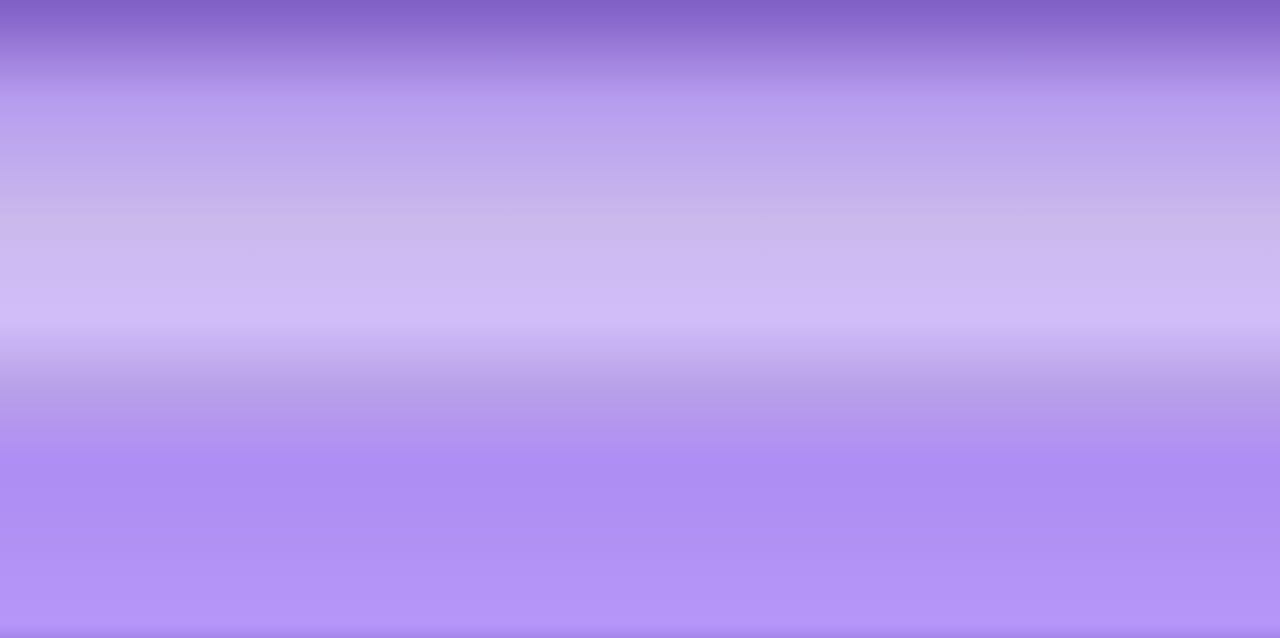
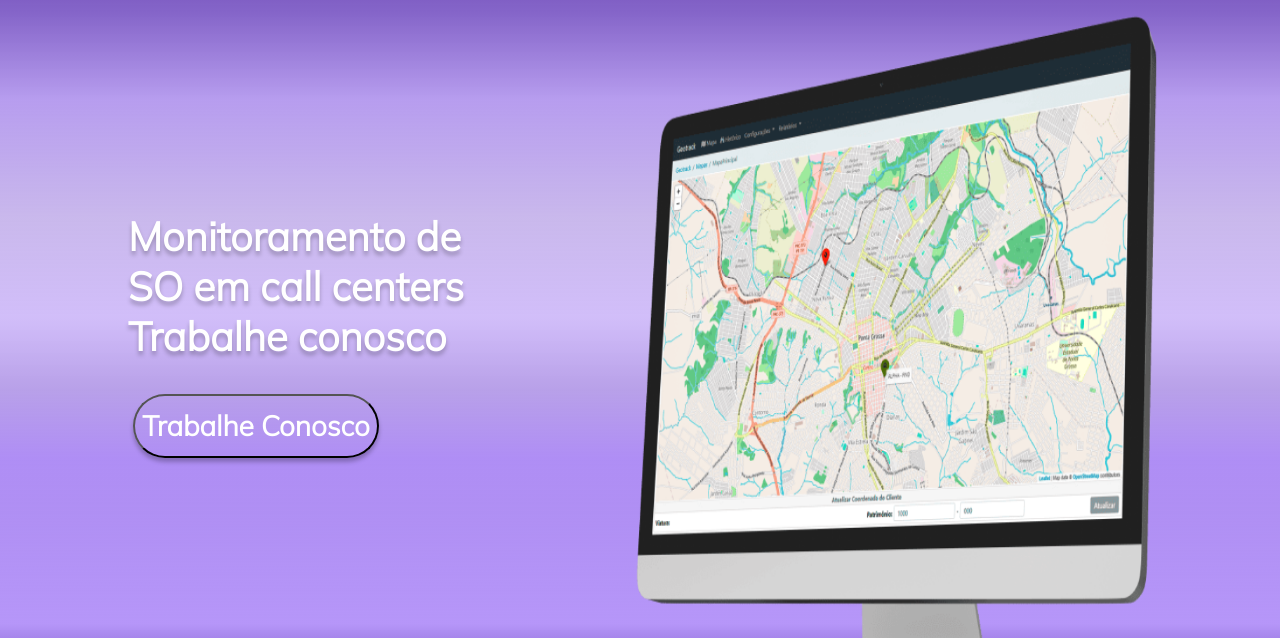
Before and after one commit to centrix-solutions/Ambiente_Teste, a website: page site/public/index.html in a window 1280 px wide. Shown: the part 162-800 px from the top of the page. Drawn offline with Linux system fonts and the light colour scheme.

Commit message:
Tela home em Desenvolvimento

```diff
--- a/site/public/css/home.css
+++ b/site/public/css/home.css
@@ -1,10 +1,15 @@
 @import url('https://fonts.googleapis.com/css2?family=Mulish:wght@200;300&display=swap');
+
 body {
     margin: 0;
     background: linear-gradient(180deg, #4B3753 0%, #4B3753 0%, #4B3753 0.01%, rgba(90, 52, 169, 0.93) 9.09%, #8565C9 18.18%, rgba(180, 153, 238, 0.96) 27.27%, rgba(170, 143, 225, 0.63) 39.58%, rgba(206, 185, 249, 0.93) 50%, rgba(151, 116, 222, 0.68) 57.29%, rgba(161, 122, 243, 0.85) 64.58%, rgba(167, 131, 242, 0.90) 70.31%, rgba(139, 89, 245, 0.63) 81.82%, #5A34A9 90.91%, rgba(75, 55, 83, 0.99) 100%);
     height: max-content;
     display: flex;
     flex-direction: column;
+}
+
+@media screen and (max-width: 900px) {
+
 }
 
 .header {
@@ -60,6 +65,11 @@ line-height: normal;
 text-decoration: none;
 }
 
+.links:hover{
+    border-bottom: 1px solid white;
+    transform: scale(1.09);
+}
+
 .header .navBar .btn_login{
     margin-left: 10%;
     display: flex;
@@ -78,7 +88,68 @@ text-decoration: none;
     background-color: #e0e0e000;
 }
 
-.banner{
+.btn_login:hover{
+    background-color: white !important;
+    cursor: pointer !important;
+    color: black !important;
+    transition-duration: 1s !important;
+}
+
+.banner_parte_01{
     height: 100vh;
     width: 100%;
+    display: flex;
+    flex-direction: row;
 }
+
+.Texto{
+    width: 40%;
+    height: 80%;
+    display: flex;
+    justify-content: center;
+    align-items: center;
+    flex-direction: column;
+}
+
+.banner_parte_01 .Texto h2{
+    margin-left: 25%;
+    margin-right: 0%;
+    color: #FFF;
+text-shadow: 0px 4px 4px rgba(0, 0, 0, 0.25);
+font-family: Mulish;
+font-size: 40px;
+font-style: normal;
+font-weight: 700;
+line-height: normal;
+}
+
+.btn_trabalhe_conosco{
+    width: 48%;
+    height: 10%;
+    border-radius: 47.5px;
+background: #a033e300;
+box-shadow: 0px 4px 4px 0px rgba(0, 0, 0, 0.25);
+color: #FFF;
+font-family: Mulish;
+font-size: 28px;
+font-style: normal;
+font-weight: 700;
+line-height: 20px;
+}
+
+.btn_trabalhe_conosco:hover{
+    background-color: white !important;
+    cursor: pointer !important;
+    color: black !important;
+    transition-duration: 1s !important;
+}
+
+.imagen{
+    width: 60%;
+    height: 100%;
+}
+
+.imagens{
+    width: 100%;
+    height: 100%;
+}
--- a/site/public/index.html
+++ b/site/public/index.html
@@ -24,8 +24,8 @@
       <p class="nome_empresa" >Centrix Solutions</p>
 
       <div class="link">
-        <a class="links" href="">Home</a>
-        <a class="links" href="">Sobre nós</a>
+        <a class="links" href="index.html">Home</a>
+        <a class="links" href="sobre_nos.html">Sobre nós</a>
         <a class="links" href="">Equipe</a>
         <a class="links" href="">Valores</a>
         <a class="links" href="">Blog </a>
@@ -35,7 +35,23 @@
 
     </div>
   </div>
-  <div class="banner"></div>
+  <div class="banner_parte_01">
+    <div class="Texto">
+      <h2>
+        Monitoramento de SO em call centers
+        Trabalhe conosco
+      </h2>
+      <button class="btn_trabalhe_conosco">
+        Trabalhe Conosco
+      </button>
+    </div>
+    <div class="imagen">
+      <img class="imagens"
+        src="assets/imgs/Rectangle 39.png" alt="" />
+    </div>
+  </div>
+
+<div class="banner_parte_02"></div>
 
 </body>
 
```
Also changed, not shown: site/public/sobre_nos.html (+2 -2 lines), site/public/assets/imgs/Rectangle 39.png (added).
